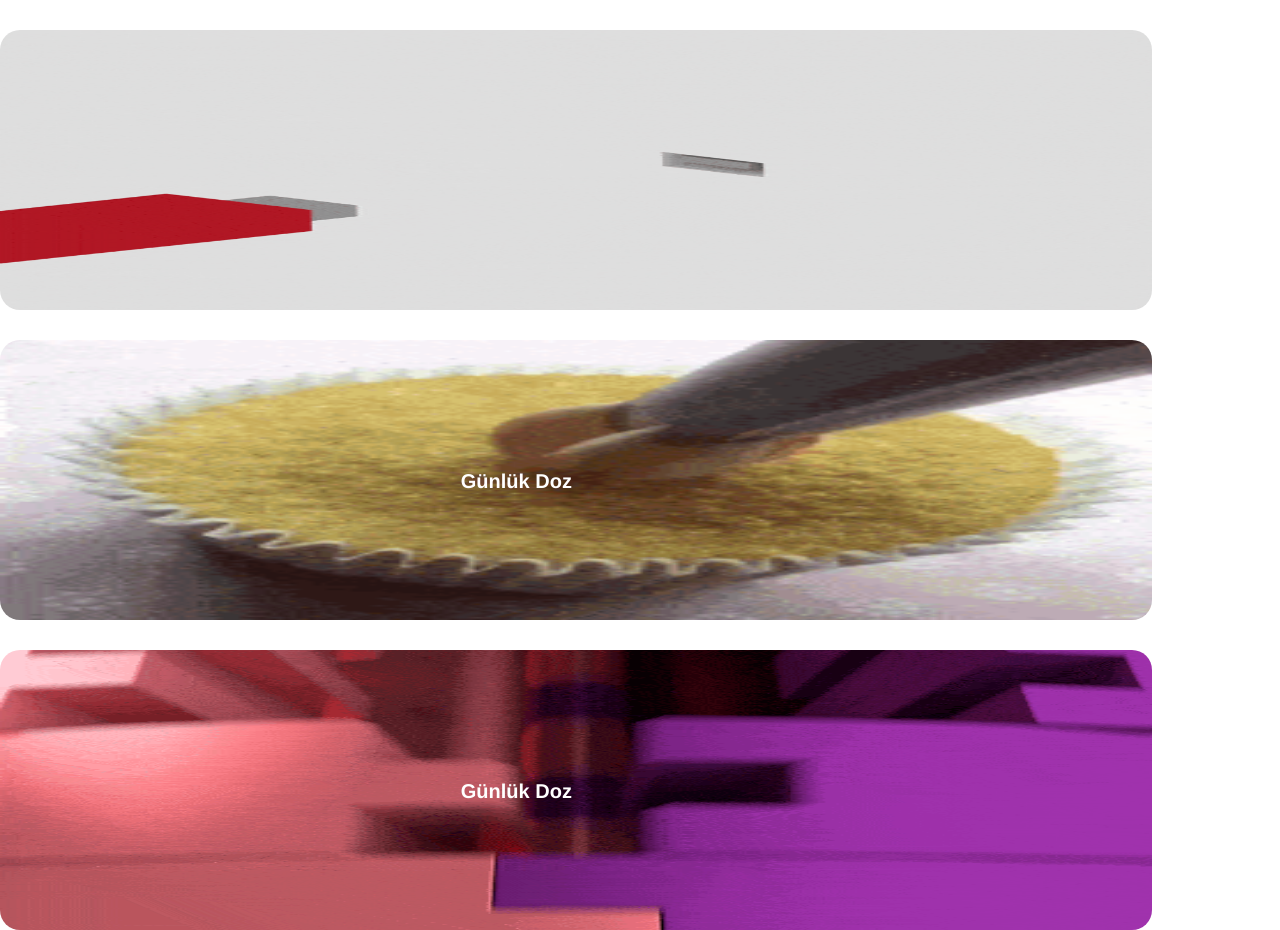
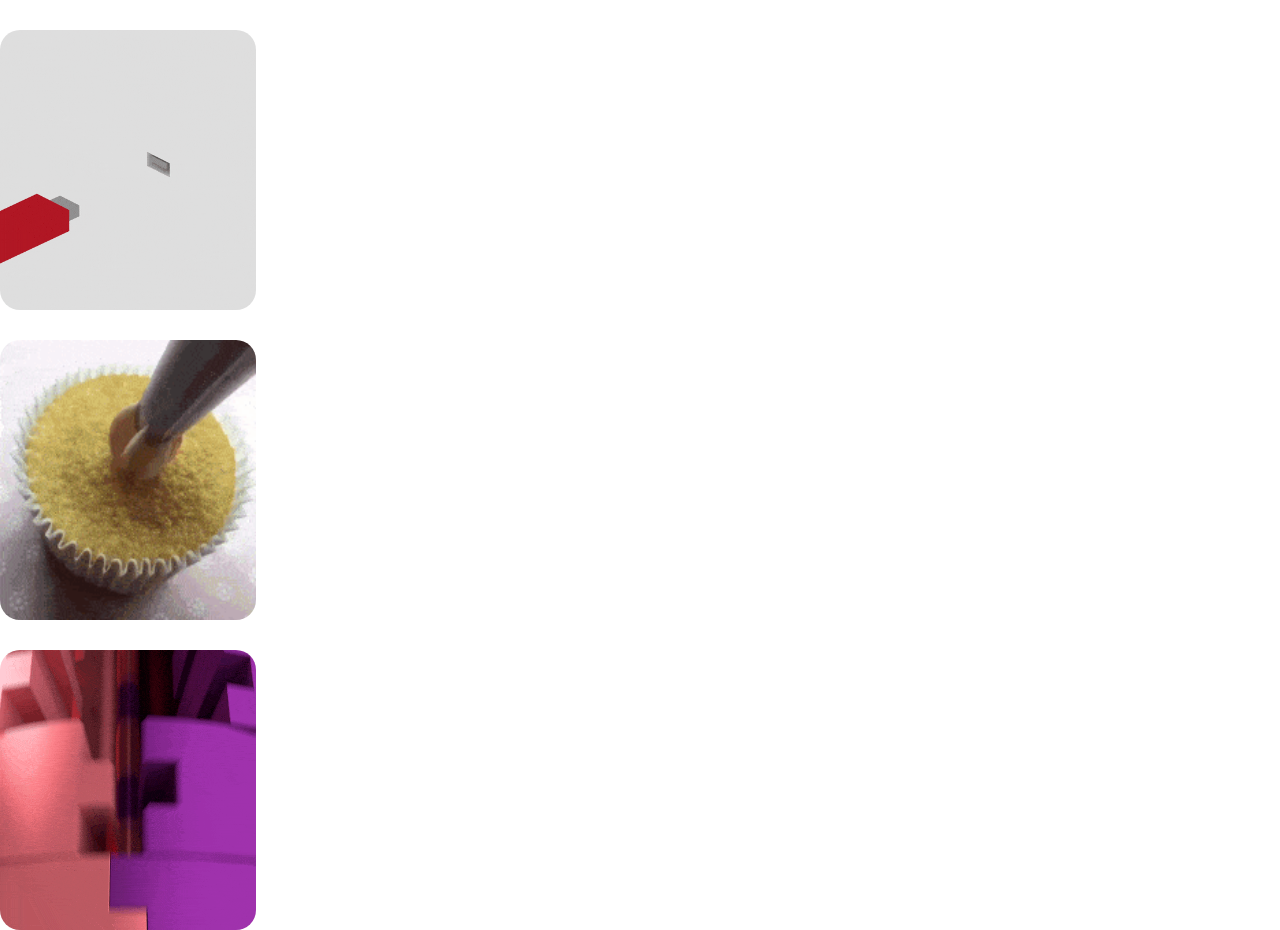
Before and after one commit to bedyapps/ludwek.github.io, a plain HTML site: page satisfaction.html in a window 1280 px wide. Drawn offline with Linux system fonts and the light colour scheme.

Commit message:
adadaadaaadasdsdasdsdas

```diff
--- a/styles.css
+++ b/styles.css
@@ -8,7 +8,7 @@ body{
 }
 .img-1{
     border-radius: 20px 20px 20px 20px;
-    width: 90%;
+    width: 20%;
 
     height: 35%;
     margin-top: 30px;
```
